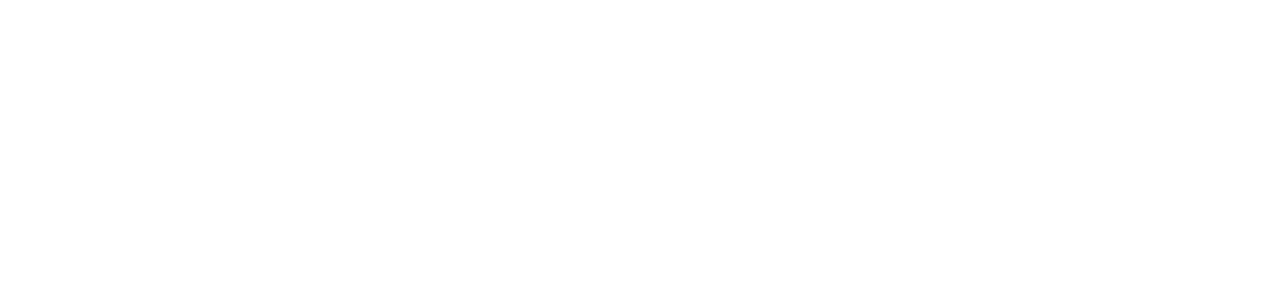
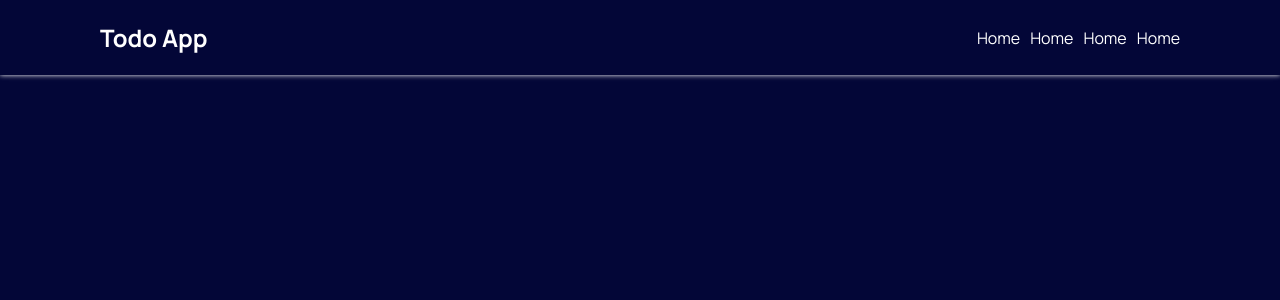
Before and after one commit to Fadilix/todo-react-app, a React (Vite) app: page / in a window 1280 px wide. Shown: the top 300 px of the page. Built offline with nearby package versions, Linux system fonts and the light colour scheme.

Commit message:
added style to the navbr

```diff
--- a/src/components/Navbar.jsx
+++ b/src/components/Navbar.jsx
@@ -1,10 +1,19 @@
 import React from "react";
 import { Link } from "react-router-dom";
+import "../scss/Navbar.scss";
 
 const Navbar = () => {
   return (
     <div>
-     <button></button>
+     <nav>
+      <h1>Todo App</h1>
+      <ul>
+        <li><Link to={"/"}>Home</Link></li>
+        <li><Link to={"/"}>Home</Link></li>
+        <li><Link to={"/"}>Home</Link></li>
+        <li><Link to={"/"}>Home</Link></li>
+      </ul>
+     </nav>
     </div>
   );
 };
--- a/src/pages/HomePage.jsx
+++ b/src/pages/HomePage.jsx
@@ -1,11 +1,19 @@
-import React from 'react'
+import React, { useEffect } from "react";
+import Navbar from "../components/Navbar";
 
 const HomePage = () => {
+  const currentDate = new Date();
+  useEffect(() => {
+    console.log(currentDate);
+  }, []);
   return (
     <div>
+      <Navbar />
+      <div className="todos">
+        <div className="date"></div>
+      </div>
+    </div>
+  );
+};
 
-    </div>
-  )
-}
-
-export default HomePage
+export default HomePage;
--- /dev/null
+++ b/src/scss/Navbar.scss
@@ -0,0 +1,38 @@
+* {
+    margin: 0;
+    padding: 0;
+    box-sizing: border-box;
+    color: white;
+}
+
+body{
+    background: #030637;
+}
+
+nav {
+    box-shadow: 0 0 5px;
+    display: flex;
+    align-items: center;
+    margin-left: 0;
+    justify-content: space-between;
+    padding-inline: 100px;
+    height: 75px;
+    position: absolute;
+    width: 100vw;
+
+    ul {
+
+        display: flex;
+        align-items: center;
+        gap: 10px;
+
+        li {
+            list-style-type: none;
+
+
+            a {
+                text-decoration: none;
+            }
+        }
+    }
+}
```
